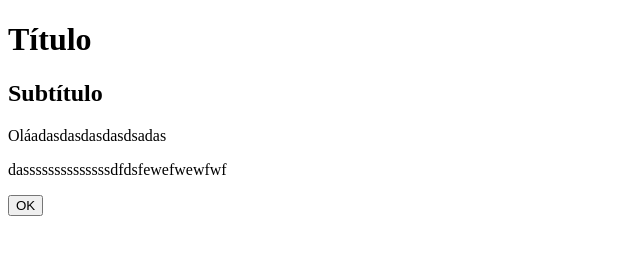
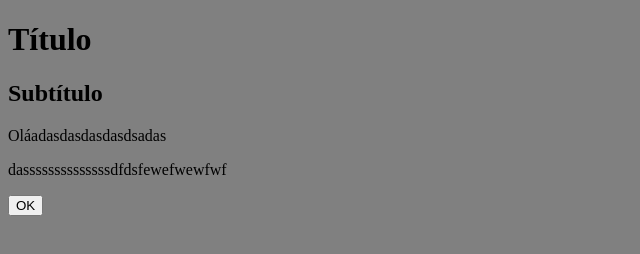
Before and after one commit to Racklyn/testeGit, a plain HTML site: page index.html in a window 1280 px wide. Shown: the whole page, without its empty margins (0-640 px from the left). Drawn offline with Linux system fonts and the light colour scheme; files that its build step writes are made by us from their sources.

Commit message:
added css style

```diff
--- /dev/null
+++ b/imgs/style.css
@@ -0,0 +1,3 @@
+body{
+    background-color: gray;
+}
--- a/index.html
+++ b/index.html
@@ -3,6 +3,7 @@
 <head>
     <meta charset="UTF-8">
     <title>Teste GIT</title>
+    <link href="style.css" rel="stylesheet">
 </head>
 <body>
     <h1>Título</h1>
```
